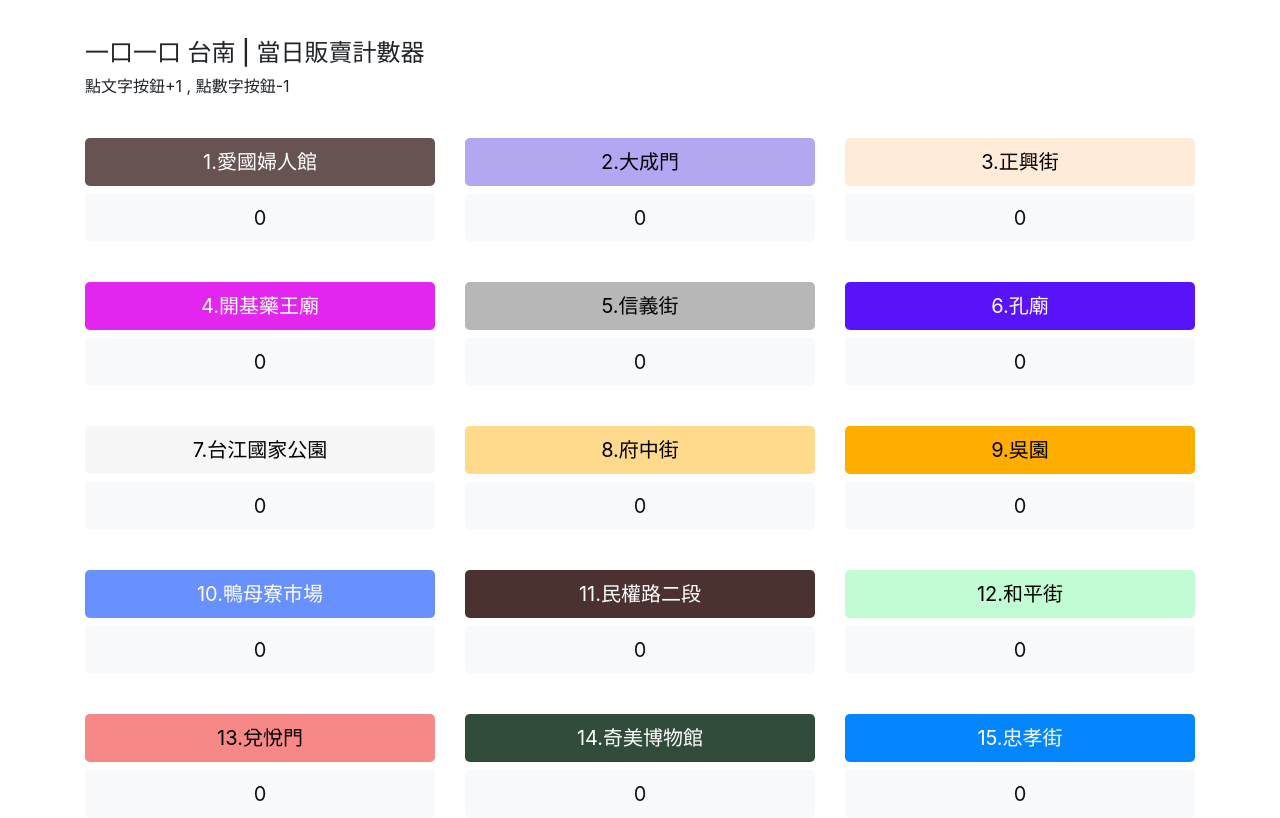
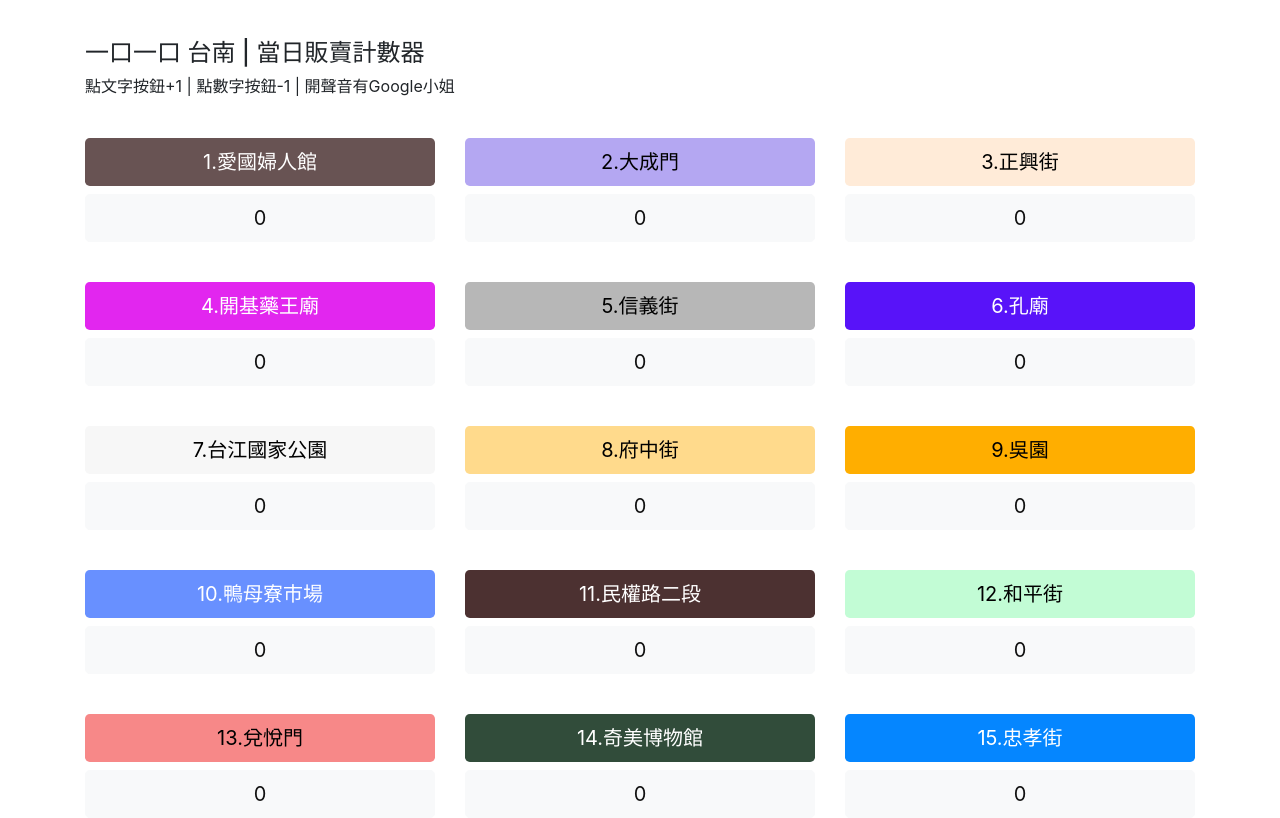
Before and after one commit to ygtw/multi-tts-counter-designexpo, a plain HTML site: page index.html in a window 1280 px wide. Drawn offline with nearby package versions, Linux system fonts and the light colour scheme.

Commit message:
text fix

```diff
--- a/index.html
+++ b/index.html
@@ -14,7 +14,7 @@
 		<div class="col">
 
 			 <h4 class="btn-block"> 一口一口 台南 | 當日販賣計數器 </h4>
-			 <div> 點文字按鈕+1 , 點數字按鈕-1</div>
+			 <div> 點文字按鈕+1 | 點數字按鈕-1 | 開聲音有Google小姐 </div>
 
 		</div>
 	</div>
```
